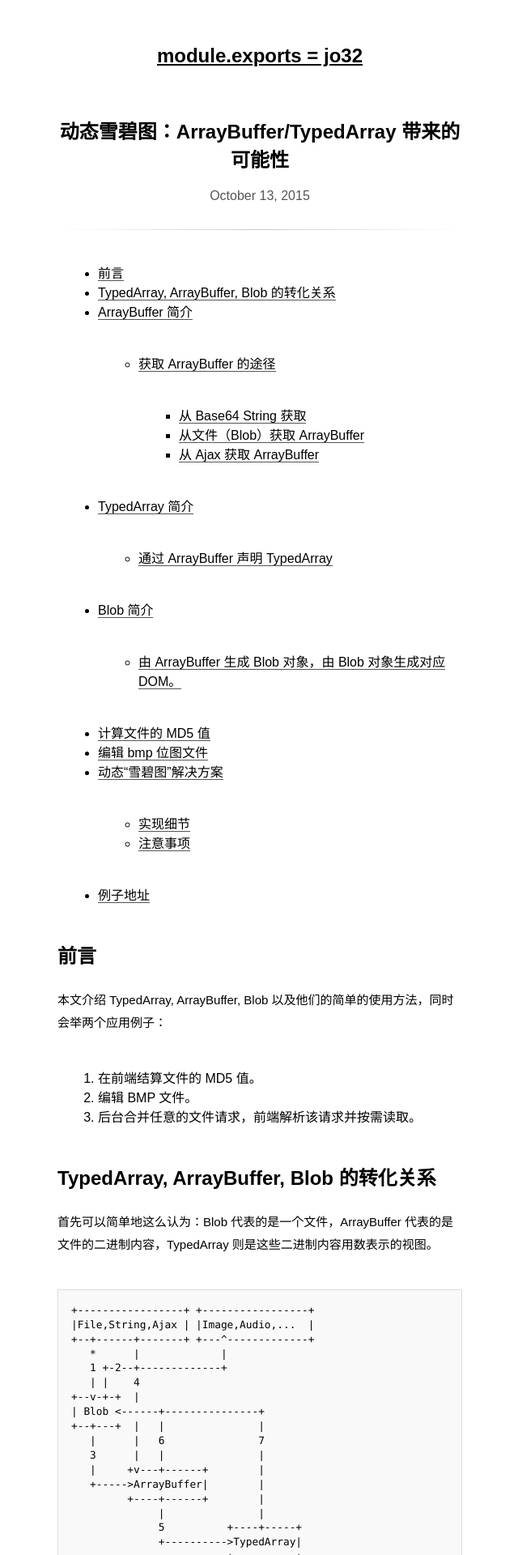
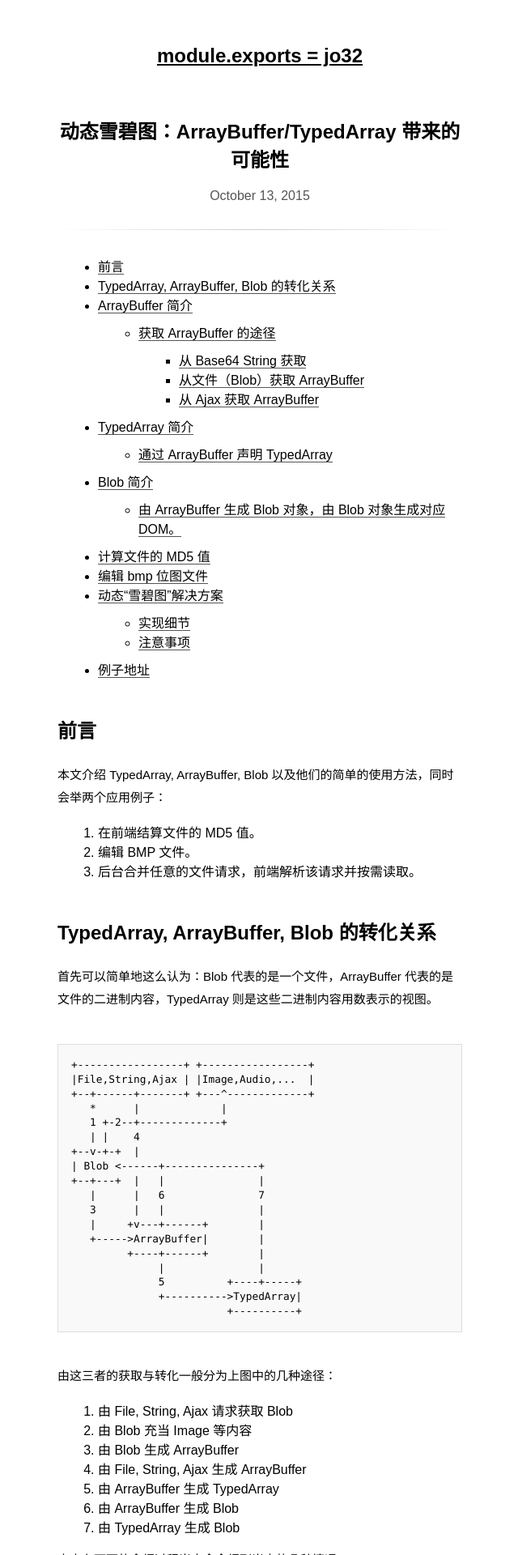
Before and after one commit to jo32/jo32.github.io, a Jekyll site: the page built from _posts/2015-11-20-possibilities-of-array-buffer-and-typed-array.md, in a window 1280 px wide. Shown: the top 1920 px of the page at 81% size, without its empty margins (319-959 px from the left). Built offline with Jekyll 4.4.1, drawn with Linux system fonts in a browser that asks for light colours; some web fonts are replaced.

Commit message:
edit css

```diff
--- a/_sass/main.scss
+++ b/_sass/main.scss
@@ -198,7 +198,7 @@ iframe {
 }
 ul,
 ol {
-  margin: 40px 0;
+  margin: 10px 0;
   padding-left: 50px;
   li {
     word-wrap: break-word;
```
